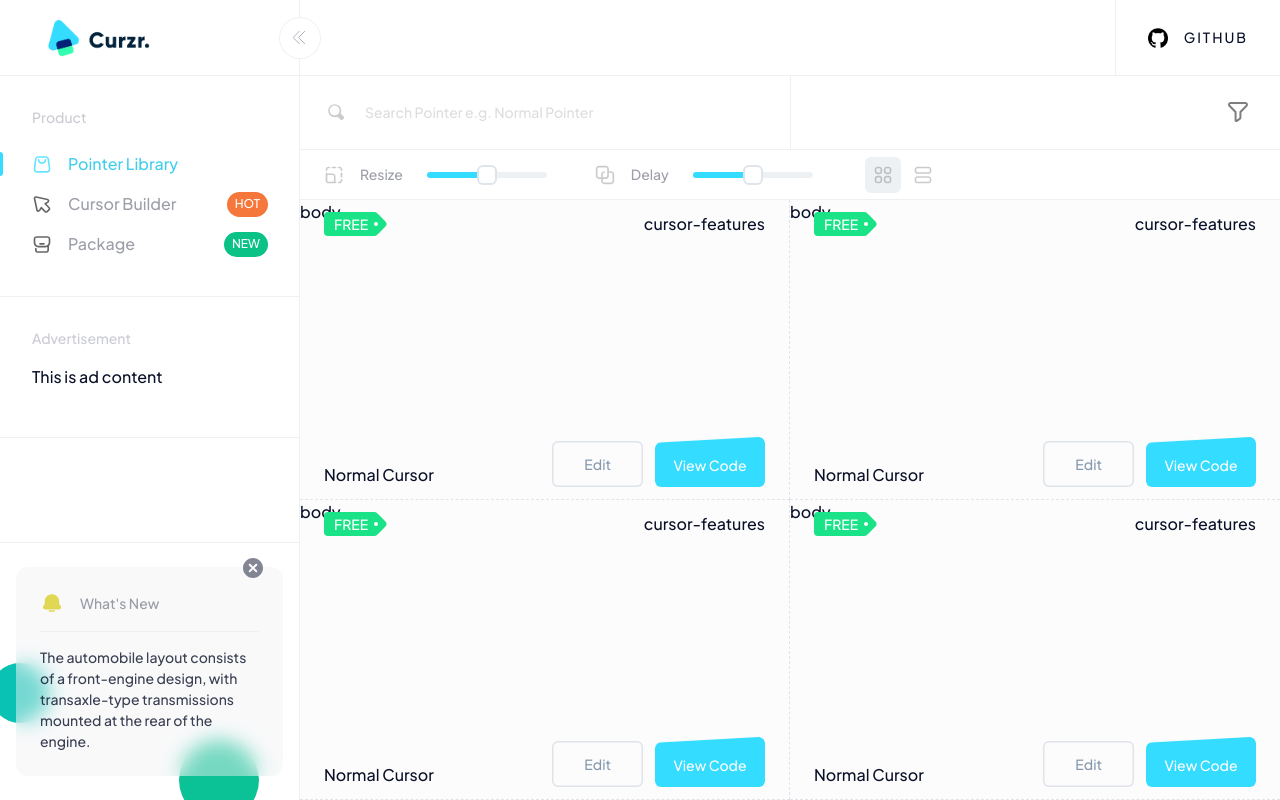
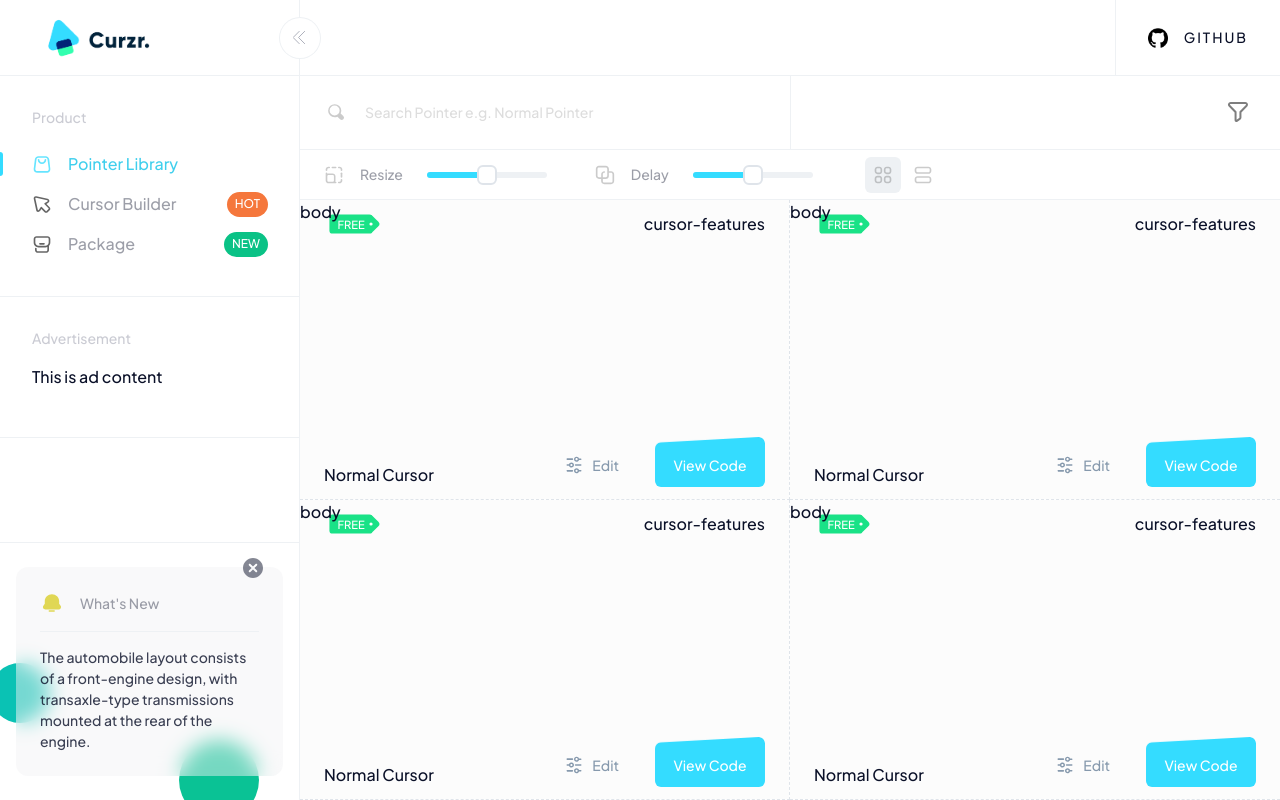
Before and after one commit to fuzionix/Curzr, a Vue app: page /#/ in a window 1280 px wide. Shown: the top 800 px of the page. Built offline with nearby package versions, Linux system fonts and the light colour scheme.

Commit message:
adjust normal button style

```diff
--- a/src/components/cursor-block.vue
+++ b/src/components/cursor-block.vue
@@ -12,7 +12,10 @@
     <footer>
       <div class="cursor-name">Normal Cursor</div>
       <div class="button-section">
-        <normal-button class="normal-btn">Edit</normal-button>
+        <normal-button class="normal-btn button-transparent">
+          <img src="../assets/icon/Customization.svg" alt="" width="30">
+          <small>Edit</small>
+        </normal-button>
         <tilted-button class="tilted-btn">View Code</tilted-button>
       </div>
     </footer>
@@ -90,9 +93,10 @@
     position: absolute;
     top: 0;
     left: 0;
-    z-index: 3;
+    z-index: 5;
     width: 100%;
     height: 100%;
+    pointer-events: none;
   }
 
   footer {
@@ -108,6 +112,20 @@
 
       button:first-child {
         margin-right: .75rem;
+      }
+
+      .normal-btn {
+        height: 44px;
+        padding: .875rem 1.5rem;
+
+        &:hover {
+          filter: contrast(0);
+        }
+
+        img {
+          width: 20px;
+          margin-right: .5rem;
+        }
       }
     }
   }
--- a/src/components/elements/badge.vue
+++ b/src/components/elements/badge.vue
@@ -30,6 +30,7 @@
   color: #fff;
   background-color: #1ae287;
   border-radius: 4px;
+  transform: scale(.8);
   user-select: none;
 
   &::before {
--- a/src/components/elements/normal-button.vue
+++ b/src/components/elements/normal-button.vue
@@ -22,12 +22,28 @@
 @import '../../style/main.scss';
 
 .normal-button {
-  margin-top: .5rem;
+  @include flex-center;
   padding: .875rem 2rem;
   border: none;
   font-size: .875rem;
+  border-radius: 6px;
+  transition: 250ms;
+}
+
+.button-primary {
+  color: #fff;
+  background-color: $--theme-color;
+}
+
+.button-outline {
   color: #8699ad;
-  border-radius: 6px;
   box-shadow: 0 0 0 1.5px darken($--section-line-color, 5%) inset;
 }
+
+.button-transparent {
+  color: #8699ad;
+
+  &:hover {
+  }
+}
 </style>
```
Also changed, not shown: src/assets/icon/Customization.svg (added).
